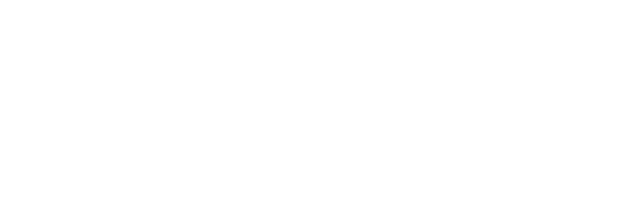
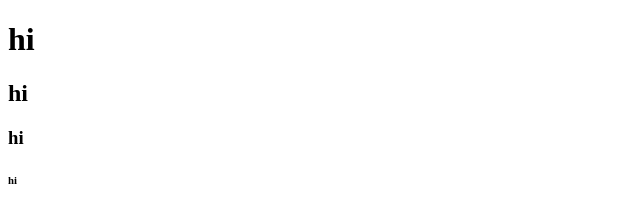
Before and after one commit to jinho9482/html-study, a plain HTML site: page index.html in a window 1280 px wide. Shown: the whole page, without its empty margins (0-640 px from the left). Drawn offline with Linux system fonts and the light colour scheme.

Commit message:
Add h1 tag

```diff
--- a/index.html
+++ b/index.html
@@ -6,6 +6,10 @@
     <title>hello</title>
 </head>
 <body>
-
+    <!-- h1 ... h6 글자 크기 차이 -->
+    <h1>hi</h1>
+    <h2>hi</h2>
+    <h3>hi</h3>
+    <h6>hi</h6>
 </body>
 </html>
```
